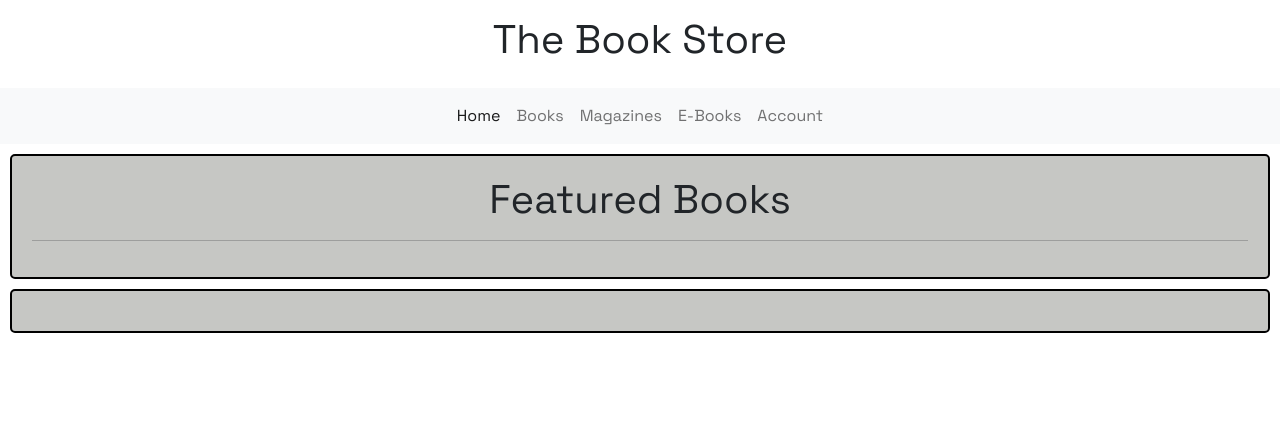
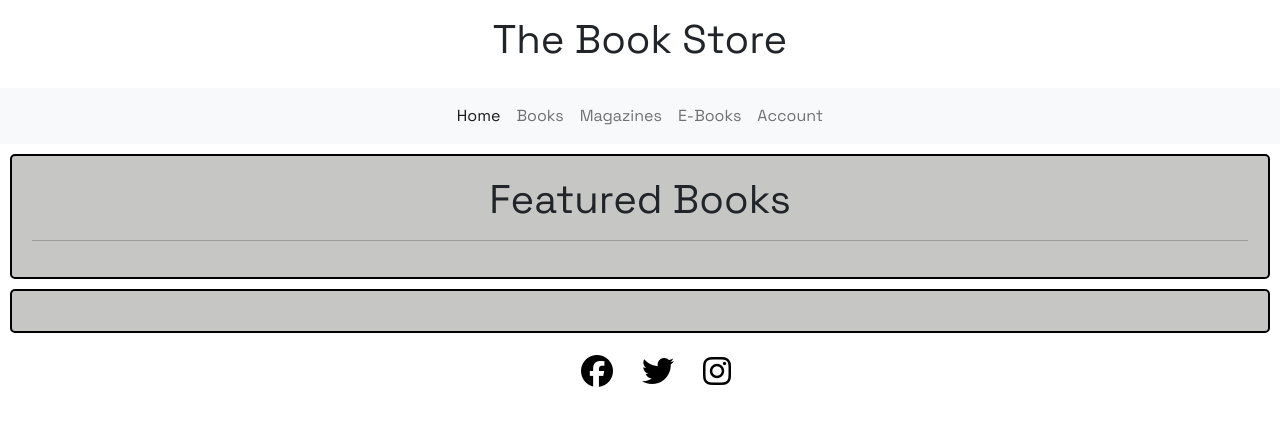
Before and after one commit to jrdnbrkfld/the-book-store, a plain HTML site: page index.html in a window 1280 px wide. Drawn offline with nearby package versions, Linux system fonts and the light colour scheme; no server answers.

Commit message:
add social media links with styles

```diff
--- a/index.html
+++ b/index.html
@@ -11,6 +11,7 @@
     <link rel="preconnect" href="https://fonts.googleapis.com">
     <link rel="preconnect" href="https://fonts.gstatic.com" crossorigin>
     <link href="https://fonts.googleapis.com/css2?family=Rubik&family=Space+Grotesk&display=swap" rel="stylesheet">
+    <script src="https://kit.fontawesome.com/e48c33a78b.js" crossorigin="anonymous"></script>
 </head>
 
 <body>
@@ -70,6 +71,23 @@
         </div>
     </div>
 
+    <!-- social media links -->
+    <footer>
+        <div>
+            <ul class="socials">
+                <li>
+                    <a href="https://facebook.com" target="_blank" rel="noopener" aria-label="Visit our Facebook page (opens in a new tab)"><i class="fab fa-facebook"></i></a>
+                </li>
+                <li>
+                    <a href="https://twitter.com" target="_blank" rel="noopener" aria-label="Visit our Twitter page (opens in a new tab)"><i class="fab fa-twitter"></i></a>
+                </li>
+                <li>
+                    <a href="https://instagram.com" target="_blank" rel="noopener" aria-label="Visit our Instagram page (opens in a new tab)"><i class="fab fa-instagram"></i></a>
+                </li>
+            </ul>
+          </div>
+    </footer>
+
     <script src="//www.googleapis.com/books/v1/volumes?q=HTML5&callback=handleResponse" async></script>
     <script src="script.js"></script>
     <script src="https://cdn.jsdelivr.net/npm/bootstrap@5.2.0-beta1/dist/js/bootstrap.bundle.min.js"
--- a/style.css
+++ b/style.css
@@ -37,3 +37,27 @@ body {
     background-color: #ffffff;
     text-align: left;
 }
+
+/* footer */
+
+.socials {
+    text-align: center;
+}
+.socials > li {
+    display: inline;
+}
+
+.socials i {
+    font-size: 200%;
+    padding: 1%;
+    color: #000000;
+    justify-content: center;
+    transition-duration: 0.4s;
+    border-radius: 50%;
+}
+
+.socials i:hover {
+    color: white;
+    background-color: #000000;
+    box-shadow: 0 12px 16px 0 rgba(0,0,0,0.24), 0 17px 50px 0 rgba(0,0,0,0.19);
+}
```
